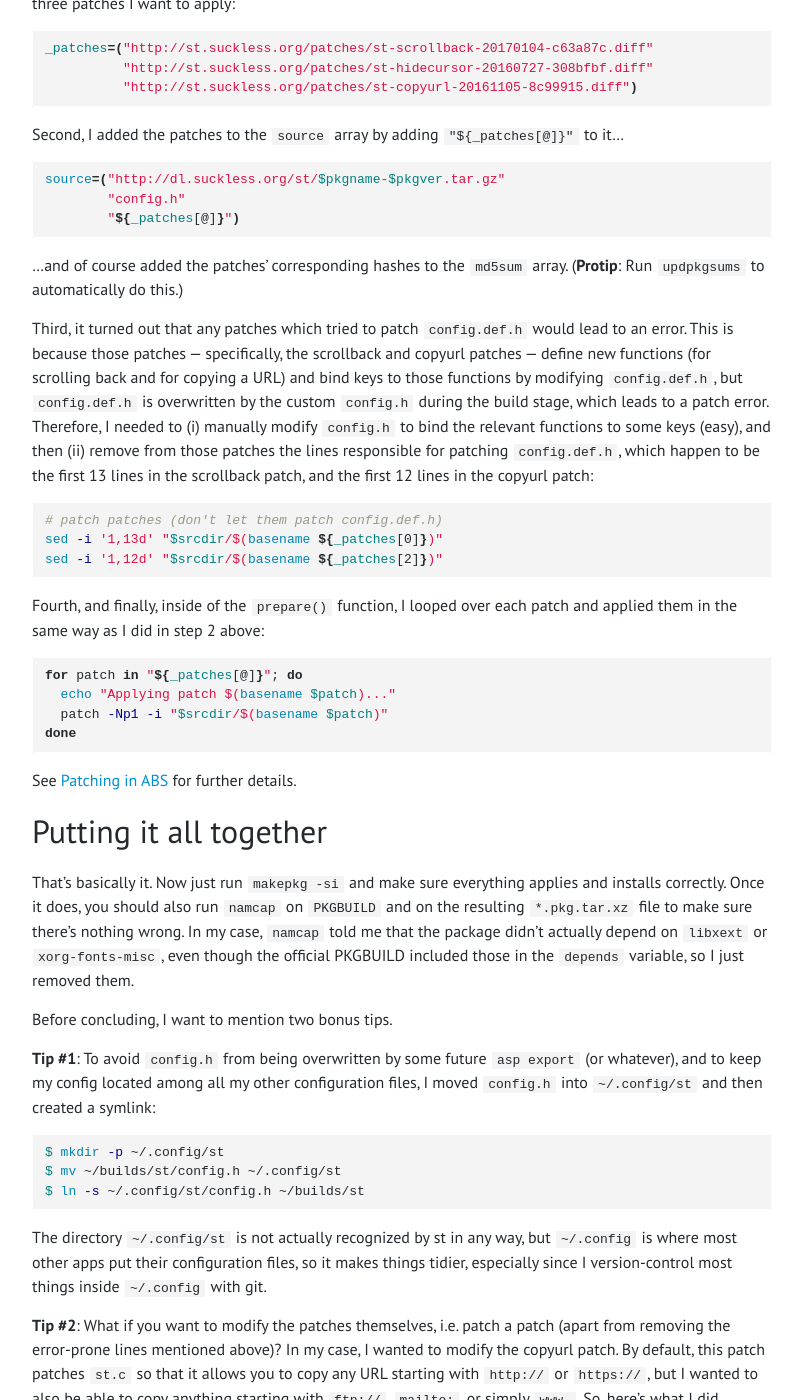
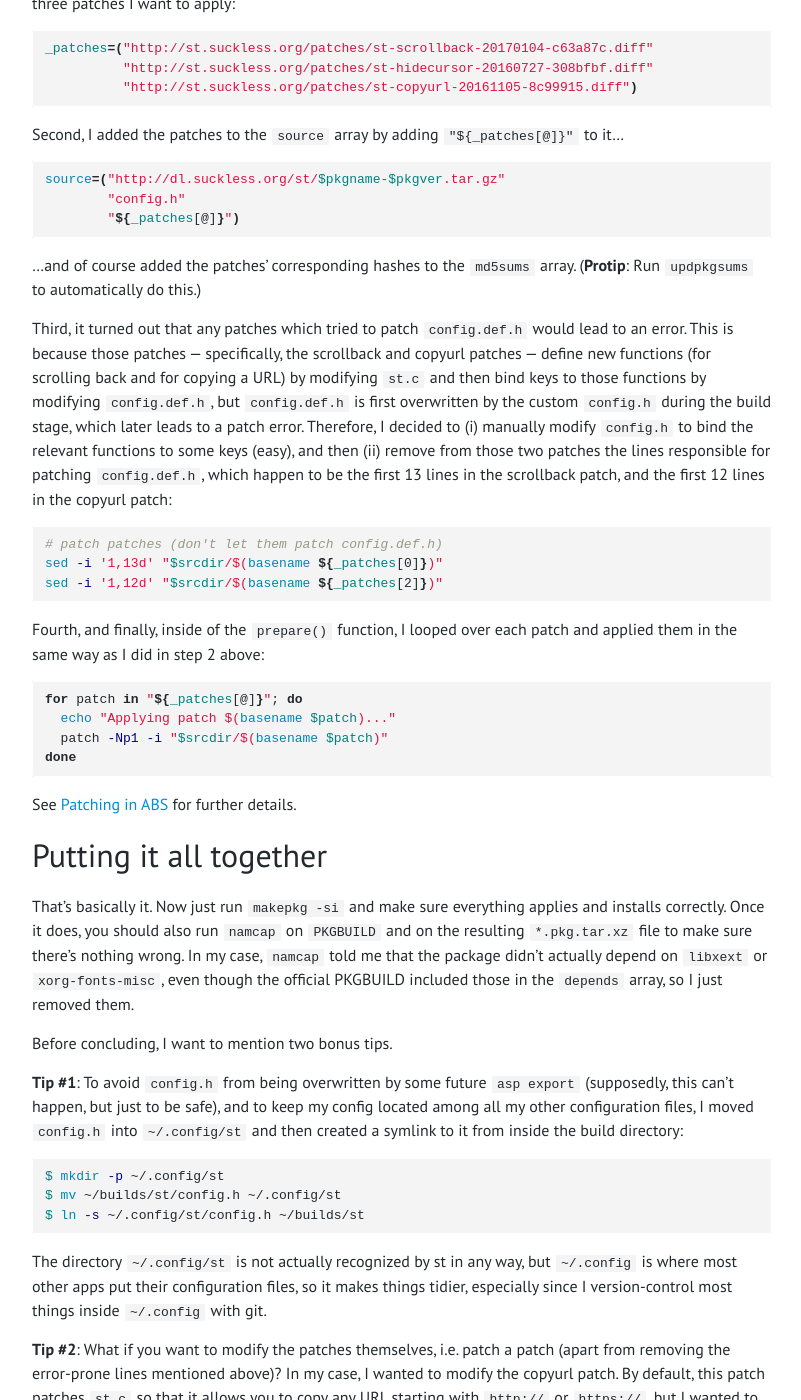
Before and after one commit to brianbuccola/brianbuccola.github.io, a Jekyll site: the page built from _posts/2017-03-19-how-to-build-and-install-st-suckless-simple-terminal-from-source-on-arch-linux.md, in a window 1280 px wide and 1400 px high, scrolled down 1852 px. Shown: the whole window, without its empty margins (238-1039 px from the left). Built offline with Jekyll 4.4.1, drawn with Linux system fonts in a browser that asks for light colours; some web fonts are replaced; comment, search, counter and statistics services are not loaded; some of the changed text lies outside the part shown.

Commit message:
make more minor revisions to st post

````diff
--- a/_posts/2017-03-19-how-to-build-and-install-st-suckless-simple-terminal-from-source-on-arch-linux.md
+++ b/_posts/2017-03-19-how-to-build-and-install-st-suckless-simple-terminal-from-source-on-arch-linux.md
@@ -108,19 +108,19 @@ source=("http://dl.suckless.org/st/$pkgname-$pkgver.tar.gz"
         "${_patches[@]}")
 ```
 
-...and of course added the patches' corresponding hashes to the `md5sum` array.
+...and of course added the patches' corresponding hashes to the `md5sums` array.
 (**Protip**: Run `updpkgsums` to automatically do this.)
 
 Third, it turned out that any patches which tried to patch `config.def.h` would
 lead to an error. This is because those patches --- specifically, the scrollback
 and copyurl patches --- define new functions (for scrolling back and for copying
-a URL) and bind keys to those functions by modifying `config.def.h`, but
-`config.def.h` is overwritten by the custom `config.h` during the build stage,
-which leads to a patch error. Therefore, I needed to (i) manually modify
-`config.h` to bind the relevant functions to some keys (easy), and then (ii)
-remove from those patches the lines responsible for patching `config.def.h`,
-which happen to be the first 13 lines in the scrollback patch, and the first 12
-lines in the copyurl patch:
+a URL) by modifying `st.c` and then bind keys to those functions by modifying
+`config.def.h`, but `config.def.h` is first overwritten by the custom `config.h`
+during the build stage, which later leads to a patch error. Therefore, I decided
+to (i) manually modify `config.h` to bind the relevant functions to some keys
+(easy), and then (ii) remove from those two patches the lines responsible for
+patching `config.def.h`, which happen to be the first 13 lines in the scrollback
+patch, and the first 12 lines in the copyurl patch:
 
 ```bash
 # patch patches (don't let them patch config.def.h)
@@ -147,14 +147,14 @@ and installs correctly. Once it does, you should also run `namcap` on `PKGBUILD`
 and on the resulting `*.pkg.tar.xz` file to make sure there's nothing wrong. In
 my case, `namcap` told me that the package didn't actually depend on `libxext`
 or `xorg-fonts-misc`, even though the official PKGBUILD included those in the
-`depends` variable, so I just removed them.
+`depends` array, so I just removed them.
 
 Before concluding, I want to mention two bonus tips.
 
 **Tip #1**: To avoid `config.h` from being overwritten by some future `asp
-export` (or whatever), and to keep my config located among all my other
-configuration files, I moved `config.h` into `~/.config/st` and then created a
-symlink:
+export` (supposedly, this can't happen, but just to be safe), and to keep my
+config located among all my other configuration files, I moved `config.h` into
+`~/.config/st` and then created a symlink to it from inside the build directory:
 
 ```bash
 $ mkdir -p ~/.config/st
@@ -191,9 +191,8 @@ diff -u a/st.c b/st.c > ../st-copyurl-bb.diff
 ...to create a patch `st-copyurl-bb.diff` in the base package directory
 (alongside the other three patches).
 
-Then I added this patch to the end of the `_patches` variable, updated the
-hashes with `updpkgsums`, and re-ran `makepkg -si`, and everything worked out
-great.
+Then I added this patch to the end of the `_patches` array, updated the hashes
+with `updpkgsums`, and re-ran `makepkg -si`, and everything worked out great.
 
 So far, I'm extremely happy with st. It's especially great to have a full range
 of colors in vim with minimal hassle, by adding these lines to my `vimrc`:
````
